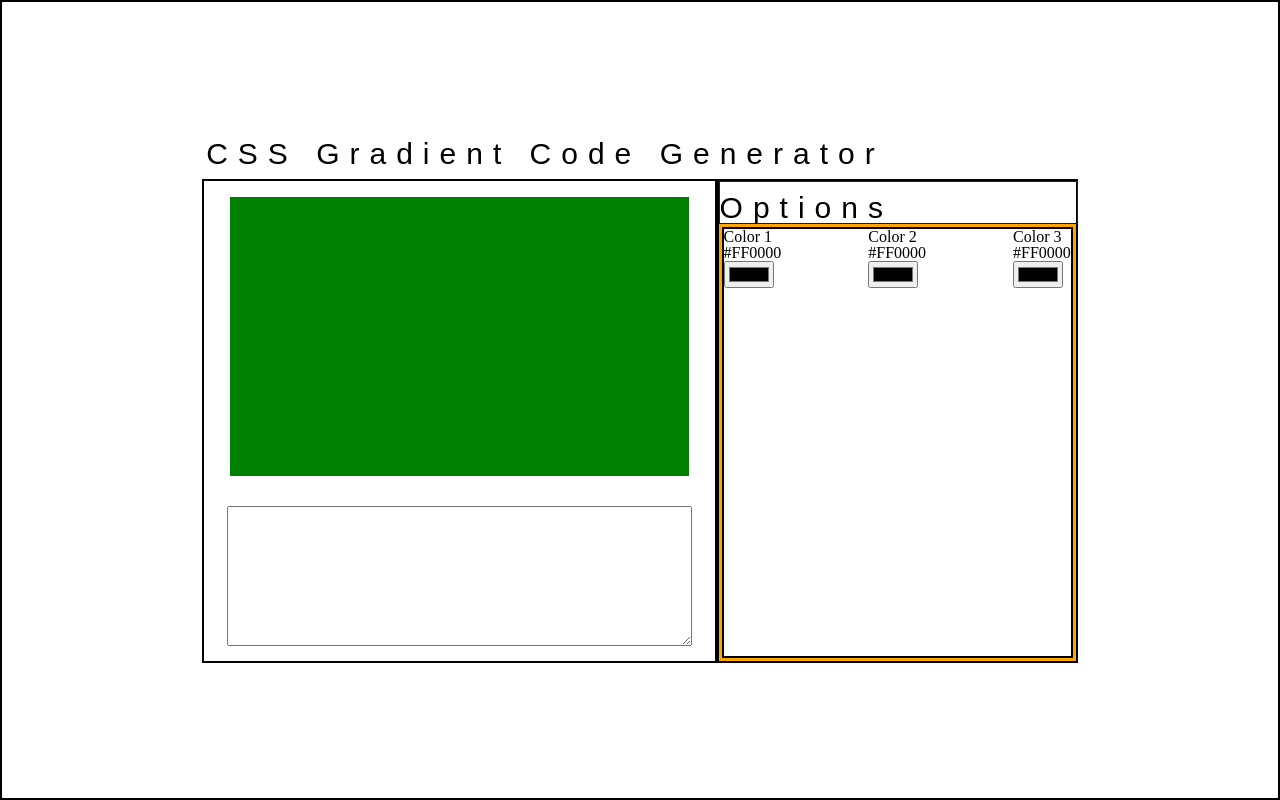
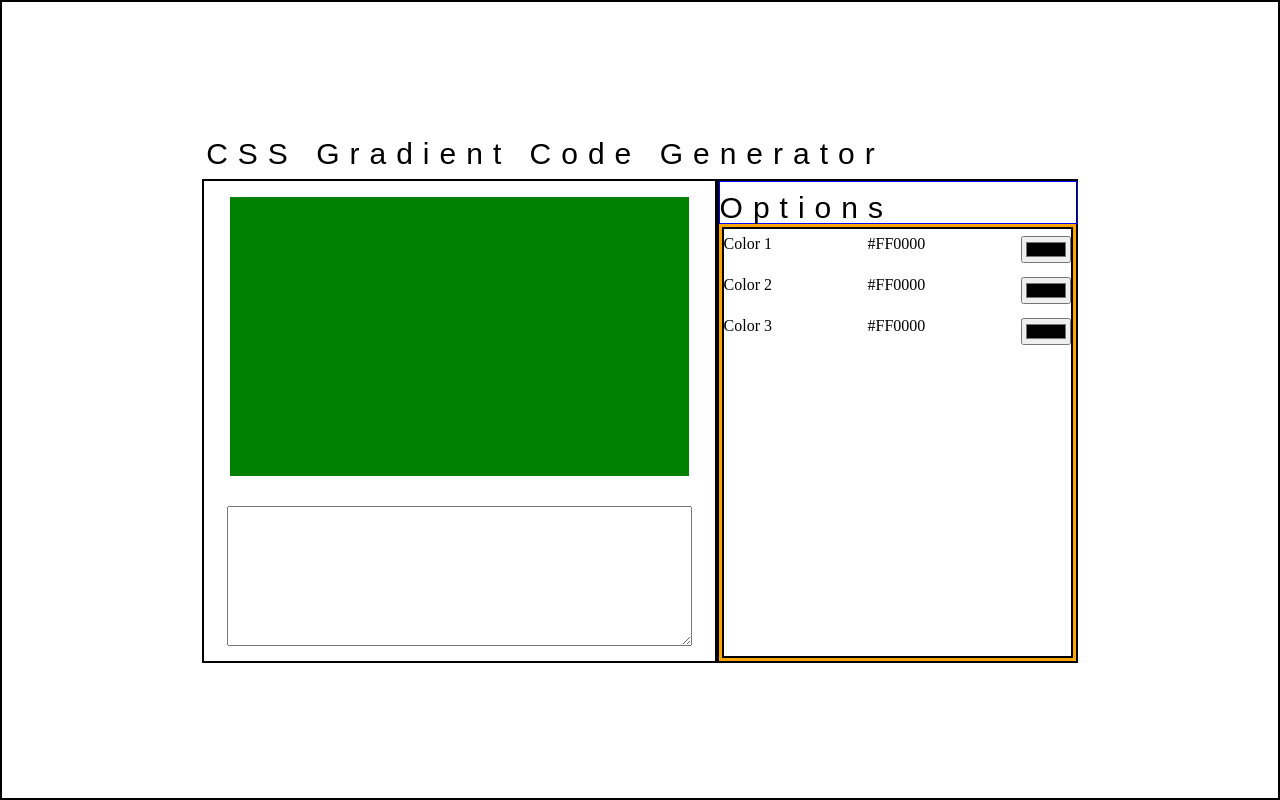
Before and after one commit to zacharybaca/css-gradient-tool, a React (Vite) app: page / in a window 1280 px wide. Built offline with nearby package versions, Linux system fonts and the light colour scheme; a web font is replaced by a local one.

Commit message:
Update options.css

```diff
--- a/src/components/Options/options.css
+++ b/src/components/Options/options.css
@@ -27,7 +27,42 @@
 
 #color-options-container {
     display: flex;
-    justify-content: space-between;
+    flex-direction: column;
     width: 100%;
     border: 2px solid black;
 }
+
+#color-one {
+    display: flex;
+    justify-content: space-between;
+}
+
+#color-two {
+    display: flex;
+    justify-content: space-between;
+}
+
+#color-three {
+    display: flex;
+    justify-content: space-between;
+}
+
+#angle {
+    display: flex;
+}
+
+#angle input {
+    border-radius: 30px;
+    width: 10%;
+    margin-left: 2%;
+}
+
+#angle button {
+    position: relative;
+    left: 70%;
+}
+
+#color-one, #color-two, #color-three {
+    padding-bottom: 2%;
+    padding-top: 2%;
+}
```
